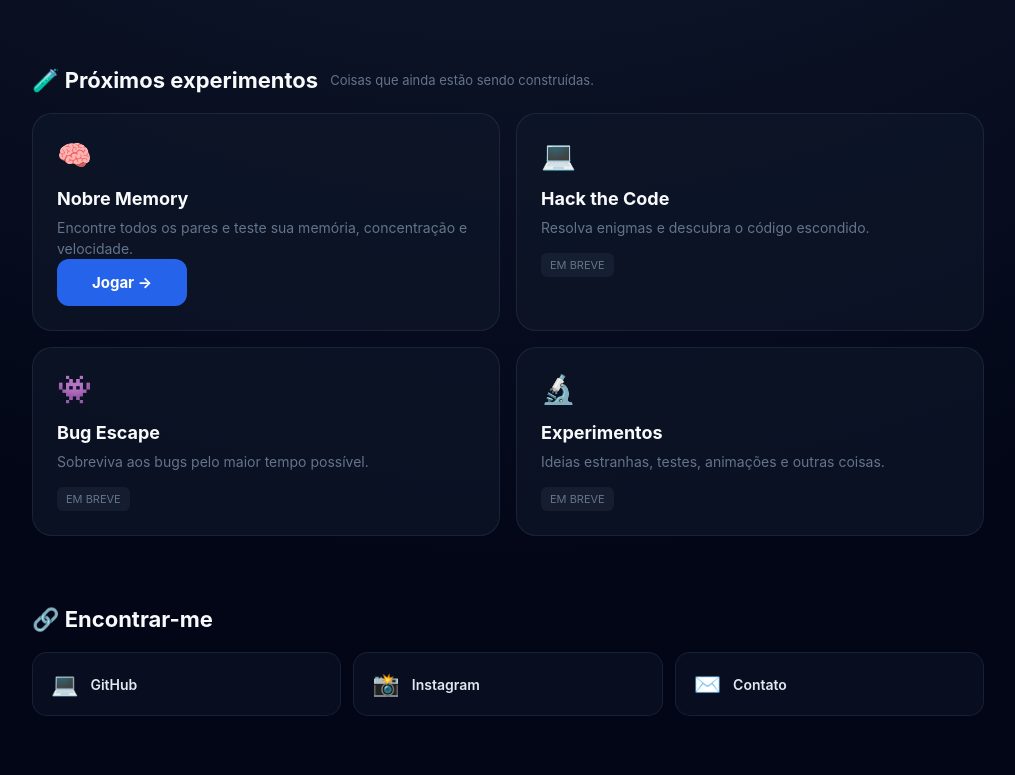
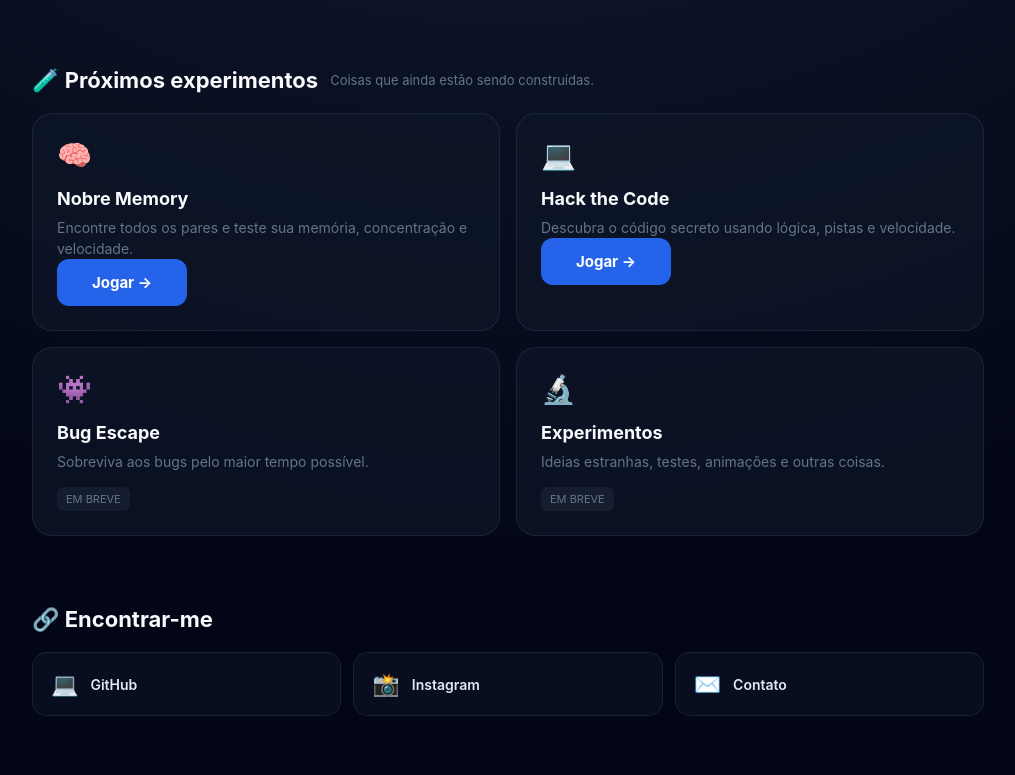
Before and after one commit to Adriel-Nobre/Adriel-Nobre.github.io, a plain HTML site: page index.html in a window 1280 px wide. Shown: the part 845-1620 px from the top of the page, without its empty margins (132-1147 px from the left). Drawn offline with Linux system fonts and the light colour scheme.

Commit message:
Update index.html

```diff
--- a/index.html
+++ b/index.html
@@ -720,26 +720,20 @@
 </div>
 
 
-            <div class="small-card">
+<div class="small-card">
+    <div class="icon">💻</div>
 
-                <div class="icon">
-                    💻
-                </div>
+    <h3>Hack the Code</h3>
 
-                <h3>
-                    Hack the Code
-                </h3>
+    <p>
+        Descubra o código secreto usando lógica,
+        pistas e velocidade.
+    </p>
 
-                <p>
-                    Resolva enigmas e descubra
-                    o código escondido.
-                </p>
-
-                <span class="coming">
-                    EM BREVE
-                </span>
-
-            </div>
+    <a class="play-button" href="/hack/">
+        Jogar →
+    </a>
+</div>
 
 
             <div class="small-card">
```
